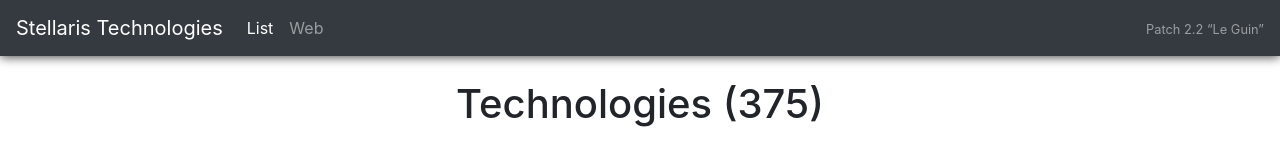
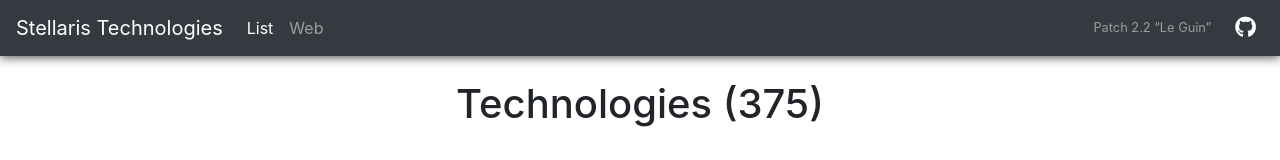
Before and after one commit to tullrich/stellaris-tech-viewer, an Angular app: page /#/list in a window 1280 px wide. Shown: the top 160 px of the page. Built offline with nearby package versions, Linux system fonts and the light colour scheme.

Commit message:
Add github link

```diff
--- a/src/app/app.component.html
+++ b/src/app/app.component.html
@@ -12,8 +12,11 @@
       <li class="nav-item" routerLinkActive="active">
         <a class="nav-link" routerLink="web" href="#">Web</a>
       </li>
+      </ul>
+    <ul class="navbar-nav">
+      <li class="nav-item d-flex align-items-center"><small class="nav-link">Patch 2.2 “Le Guin”</small></li>
+      <li class="nav-item ml-lg-2"><a class="nav-link active" href="https://github.com/tullrich/stellaris-tech-viewer"><i class="fab fa-github color-light fa-lg"></i></a></li>
     </ul>
-    <div class="patch text-white-50"><small>Patch 2.2 “Le Guin”</small></div>
   </div>
 </nav>
 
```
